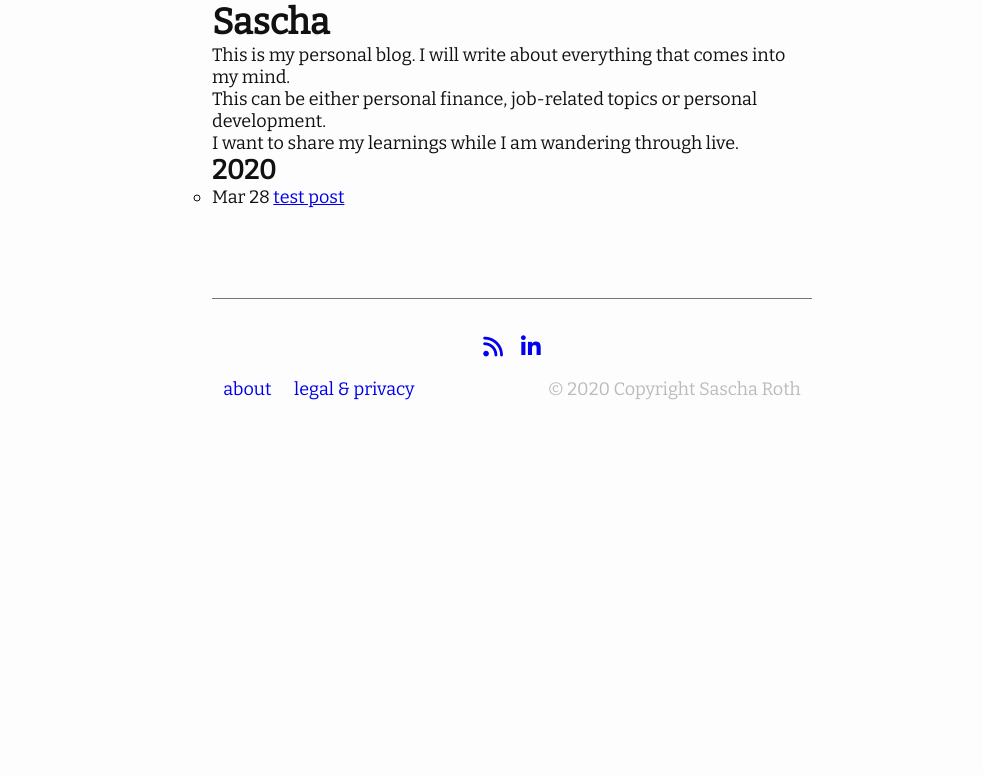
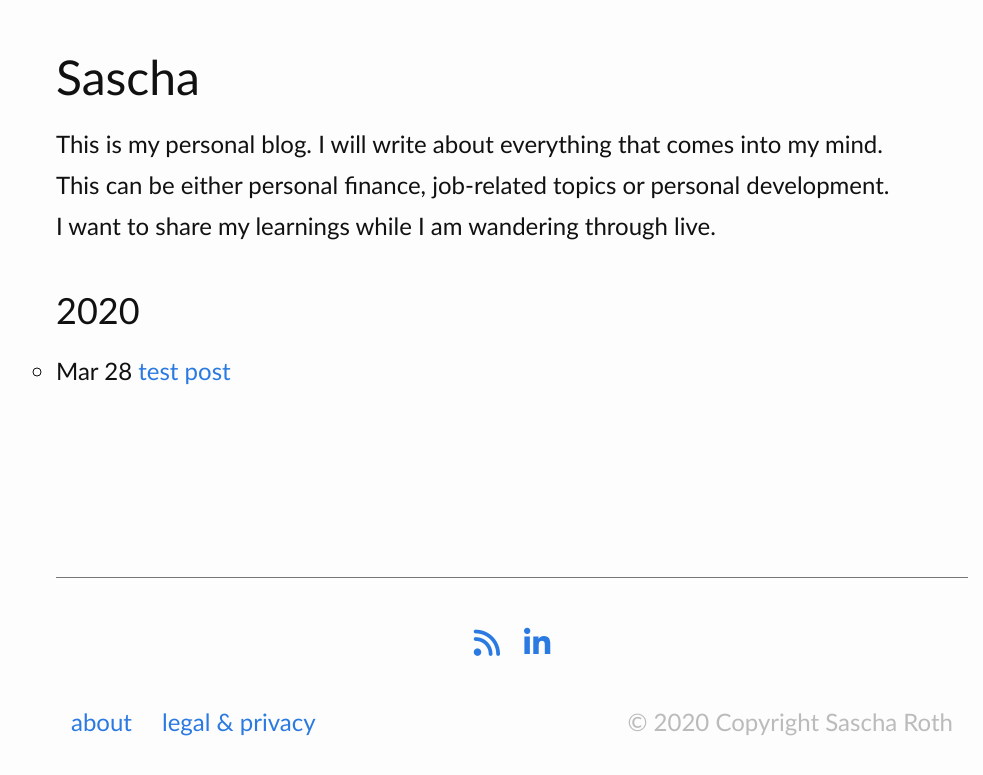
Before and after one commit to Ashjawik/ashjawik.github.io, a Jekyll site: the page built from index.md, in a window 1280 px wide. Shown: the top 775 px of the page, without its empty margins (128-1111 px from the left). Built offline with Jekyll 4.4.1, drawn with Linux system fonts in a browser that asks for light colours; nearby versions of some CDN libraries.

Commit message:
added css for vertical rythm, links, wrapper changed fonts

```diff
--- a/_sass/ashjawik.scss
+++ b/_sass/ashjawik.scss
@@ -4,14 +4,15 @@
 
 $fas_size: 5x;
 
-$base-font-family: "Bitter", "Hiragino Sans GB", "Microsoft Yahei", "微软雅黑", "Bitter", sans-serif;
-$base-font-size: 18px !default;
-$base-font-weight: 400 !default;
+// https://www.websitebuilderexpert.com/designing-websites/pick-best-font-style-for-website/
+$base-font-family: "Helvetica Bold", "Calibri", "Myriad Italic", "Franklin Gothic"; //"Bitter", "Hiragino Sans GB", "Microsoft Yahei", "微软雅黑", "Bitter", sans-serif;
+$base-font-size: 24px !default;
+$base-font-weight: 500 !default;
 $small-font-size: $base-font-size * 0.85 !default;
 $base-line-height: 1.8 !default;
 $small-line-height: 1.6 !default;
 
-$spacing-unit: 30px !default;
+$spacing-unit: 24px !default;
 
 $text-color: #111 !default;
 $background-color: #fdfdfd !default;
@@ -23,31 +24,31 @@ $grey-color-dark: darken($grey-color, 25%) !default;
 $orange-color: #f66a0a !default;
 $table-text-align: left !default;
 
-// Width of the content area
+// Width of the content area of my blog articles
 // https://socialtriggers.com/perfect-content-width/
 
 $content-width: 600px !default;
 
 // https://css-tricks.com/naming-media-queries/#comment-437419
 
-$wrist: 200px !default;
+$wrist: 320px !default;
 $palm: 480px !default;
 $lap: 600px !default;
 $desk: 960px !default;
 //$wall: 960px !default;
 
 $on-medium: $palm !default;
-$on-large: $lap !default;
+$on-large: $desk !default;
 
 
 @mixin relative-font-size($ratio) {
     font-size: $base-font-size * $ratio;
 }
 
-/*
-https://css-tricks.com/snippets/css/fluid-typography/
-used to size typography based on content width
-*/
+
+// https://css-tricks.com/snippets/css/fluid-typography/
+// used to size typography based on content width
+
 @function strip-unit($value) {
     @return $value / ($value * 0 + 1);
 }
@@ -75,9 +76,9 @@ used to size typography based on content width
     }
 }
 
-/*
-*https://css-tricks.com/naming-media-queries/#comment-437419
-*/
+
+// https://css-tricks.com/naming-media-queries/#comment-437419
+
 // use:
 // @include at-least($lap) {
 //    background: orange;
@@ -95,5 +96,6 @@ used to size typography based on content width
         @content;
     }
 }
+
 // Import partials.
 @import "ashjawik/base", "ashjawik/footer", "ashjawik/layout";
--- a/_sass/ashjawik/_base.scss
+++ b/_sass/ashjawik/_base.scss
@@ -20,6 +20,12 @@ figure {
   margin: 0;
   padding: 0;
 }
+
+/* fluid typography */
+html {
+  @include fluid-type($on-medium, $on-large, $small-font-size, $base-font-size);
+}
+
 /**
   * Basic styling
   */
@@ -27,7 +33,7 @@ body {
   max-width: $on-large;
   margin: 0 auto;
   padding: 1rem;
-  font-family: $base-font-family; //-apple-system, BlinkMacSystemFont, "Segoe UI", Roboto, Helvetica, Arial, sans-serif, "Apple Color Emoji", "Segoe UI Emoji", "Segoe UI Symbol";
+  font-family: $base-font-family;
   color: $text-color;
   background-color: $background-color;
   -webkit-text-size-adjust: 100%;
@@ -39,10 +45,82 @@ body {
   display: flex;
   min-height: 100vh;
   flex-direction: column;
-  padding: 0 2%;
 
   @include at-least($on-medium) {
     padding: 0 5%;
+  }
+}
+
+/**
+  * Set `margin-bottom` to maintain vertical rhythm
+  */
+h1,
+h2,
+h3,
+h4,
+h5,
+h6,
+blockquote,
+pre,
+ul,
+ol,
+dl,
+figure,
+%vertical-rhythm {
+  margin-bottom: 1rem;
+}
+
+p,
+%vertical-rhythm {
+  margin-bottom: 0.5rem;
+}
+
+/**
+  * `main` element
+  */
+main {
+  display: block; /* Default value of `display` of `main` element is 'inline' in IE 11. */
+}
+
+/**
+  * Headings
+  */
+h1,
+h2,
+h3,
+h4,
+h5,
+h6 {
+  margin-top: 2rem;
+  font-weight: $base-font-weight;
+}
+
+/**
+  * Links
+  */
+a {
+  color: $brand-color;
+  text-decoration: none;
+
+  &:hover {
+    text-decoration: underline;
+  }
+}
+
+/**
+  * Wrapper
+  */
+
+//this wrapper is to small: todo: only for blog
+.wrapper {
+  margin-right: auto;
+  margin-left: auto;
+  padding-right: $spacing-unit / 2;
+  padding-left: $spacing-unit / 2;
+
+  @include at-least($lap) {
+    padding-right: $spacing-unit;
+    padding-left: $spacing-unit;
   }
 }
 
@@ -51,7 +129,3 @@ i.fas,
 i.fab {
   size: $fas_size;
 }
-
-html {
-  @include fluid-type($on-medium, $on-large, $small-font-size, $base-font-size);
-}
```
